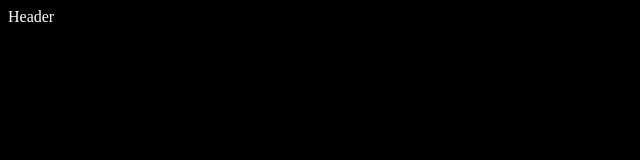
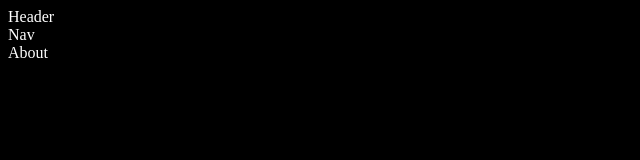
Before and after one commit to DavidJ001/DavidJ001.github.io, a React (Create React App) app: page / in a window 1280 px wide. Shown: the top 160 px of the page, without its empty margins (0-640 px from the left). Built offline with nearby package versions, Linux system fonts and the light colour scheme.

Commit message:
more components added

```diff
--- a/src/App.jsx
+++ b/src/App.jsx
@@ -1,10 +1,14 @@
 import React from 'react'
 import Header from './components/header/Header'
+import Nav from './components/nav/Nav'
+import About from './components/about/About'
 
 const App = () => {
   return (
     <>
          <Header />
+         <Nav />
+         <About />
     </>
   )
 }
--- /dev/null
+++ b/src/components/nav/Nav.jsx
@@ -0,0 +1,10 @@
+import React from 'react'
+import './nav.css'
+
+const Nav = () => {
+  return (
+    <div>Nav</div>
+  )
+}
+
+export default Nav
```
Also changed, not shown: src/components/nav/nav.css (added).
